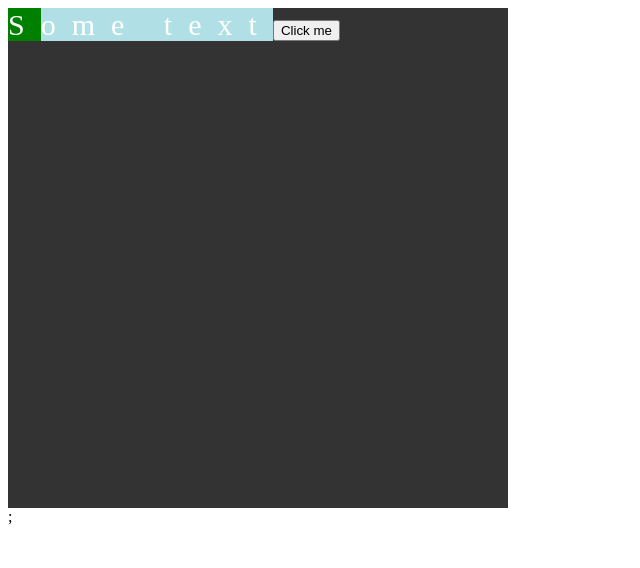
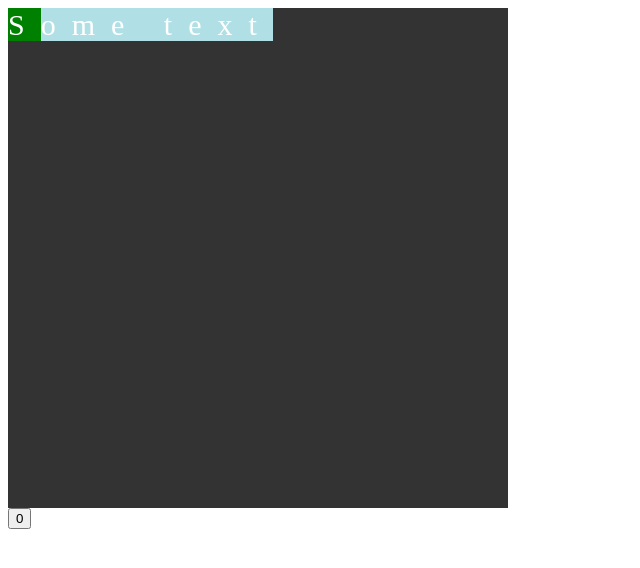
Before and after one commit to Fusted/typingtrainer, a React (Create React App) app: page / in a window 1280 px wide. Shown: the top 568 px of the page, without its empty margins (0-640 px from the left). Built offline with nearby package versions, Linux system fonts and the light colour scheme.

Commit message:
also shit, but with mobx

```diff
--- a/package.json
+++ b/package.json
@@ -10,6 +10,8 @@
     "@types/node": "^16.11.26",
     "@types/react": "^17.0.40",
     "@types/react-dom": "^17.0.13",
+    "mobx": "^6.4.2",
+    "mobx-react-lite": "^3.3.0",
     "node-sass": "^7.0.1",
     "react": "^17.0.2",
     "react-dom": "^17.0.2",
--- a/src/App.tsx
+++ b/src/App.tsx
@@ -1,6 +1,6 @@
 // import React, { useEffect, useState } from "react";
 // import Card from "./components/Card/Card";
-// import Button from "./components/Button/Button";
+import Button from "./components/Button/Button";
 import TypingArea from "./components/TypingArea/TypingArea";
 
 
@@ -14,7 +14,8 @@ function App() {
   return (
     <div className="App">
       <TypingArea text={arrayText}/>
-      {/* <Button/> */}
+
+      <Button>Click me</Button>
     </div>
   );
 }
--- a/src/components/Button/Button.tsx
+++ b/src/components/Button/Button.tsx
@@ -1,18 +1,25 @@
-import React from 'react';
+import React, { FC } from "react";
+import currentLetter from '../../store/currenLetter'
+import {observer} from 'mobx-react-lite'
 
-const Button = () => {
 
-    const onSpace = (e: object) => {
-        document.addEventListener('keypress', () => {
-            console.log(e)
-        })
-    }
+interface IButton {
+  text?: string;
+}
 
-    return (
-        <button onClick={onSpace}>
-            Click me
-        </button>
-    );
-};
+const Button: FC<IButton> = observer(({ text }) => {
+
+  const onInput = (e:object): void => {
+
+    currentLetter.increment()
+  }
+
+  return (
+	<button onClick={onInput}>
+		{currentLetter.currentLetterId}
+	</button>
+
+  )
+})
 
 export default Button;
--- a/src/components/Letter/Letter.tsx
+++ b/src/components/Letter/Letter.tsx
@@ -1,24 +1,29 @@
 import React from 'react';
 import './letter.scss'
-
-type letter = string
-type id = string
-type className = string
+import {observer} from 'mobx-react-lite'
+import currentLetter from '../../store/currenLetter'
 
 
 interface ILetter {
-    letter: letter
-    key?: id
-    className: className
-    id: any
+    letter: string
+    key?: string
+    className: string
+    index: number
 }
 
-const Letter = ({letter, key, className, id} : ILetter) => {
+const Letter = observer(({letter, key, className, index} : ILetter) => {
+    const {currentLetterId} = currentLetter
+    if (index === currentLetterId) {
+        className = 'letter-active'
+    } else if (index < currentLetterId) {
+        className = 'letter-done'
+    }
+
     return (
-        <span className={className} id={id}>
+        <span className={className} id={index.toString()}>
             {letter}
         </span>
-    );
-};
+    )
+})
 
 export default Letter;
--- a/src/components/TypingArea/TypingArea.tsx
+++ b/src/components/TypingArea/TypingArea.tsx
@@ -1,4 +1,4 @@
-import React, { FC, Fragment, useState } from "react";
+import React, { FC, Fragment } from "react";
 import Letter from "../Letter/Letter";
 import "./typingArea.scss";
 
@@ -8,27 +8,15 @@ interface ITypingProps {
 
 const TypingArea: FC<ITypingProps> = ({ text }) => {
 
-    const [position, setPosition] = useState(0)
-    let style: string
-
-    const onStart = (e:object) => {
-        console.log('+')
-        setPosition(position + 1)
-    }
 
     const textArray = text.map((letter, index) => {
-        console.log('f')
-        if (index === position) {
-            style = 'letter-active'
-        } else {
-            style = 'letter-default'
-    }
+
     return (
         <Fragment key={index.toString() + Math.random()} >
             <Letter
-            id = {index}
+            index = {index}
             letter={letter}
-            className={style}
+            className={'letter-default'}
             />
         </Fragment>
     )
@@ -38,10 +26,7 @@ const TypingArea: FC<ITypingProps> = ({ text }) => {
       <>
         <div style={{ color: "#fff" }}>
             {textArray}
-            <button onClick={onStart}>
-                Click me
-            </button>
-        </div>;
+        </div>
       </>
   )
 };
--- /dev/null
+++ b/src/store/currenLetter.ts
@@ -0,0 +1,24 @@
+import { makeAutoObservable } from "mobx"
+
+
+class CurrentLetter {
+
+    currentLetterId: number = 0
+
+    constructor(){
+        makeAutoObservable(this)
+    }
+
+    increment(){
+        this.currentLetterId += 1
+    }
+
+    decrement(){
+        this.currentLetterId -= 1
+    }
+
+}
+
+
+
+export default new CurrentLetter()
```
Also changed, not shown: 1 other file (tests, documents, lock files or other folders).
